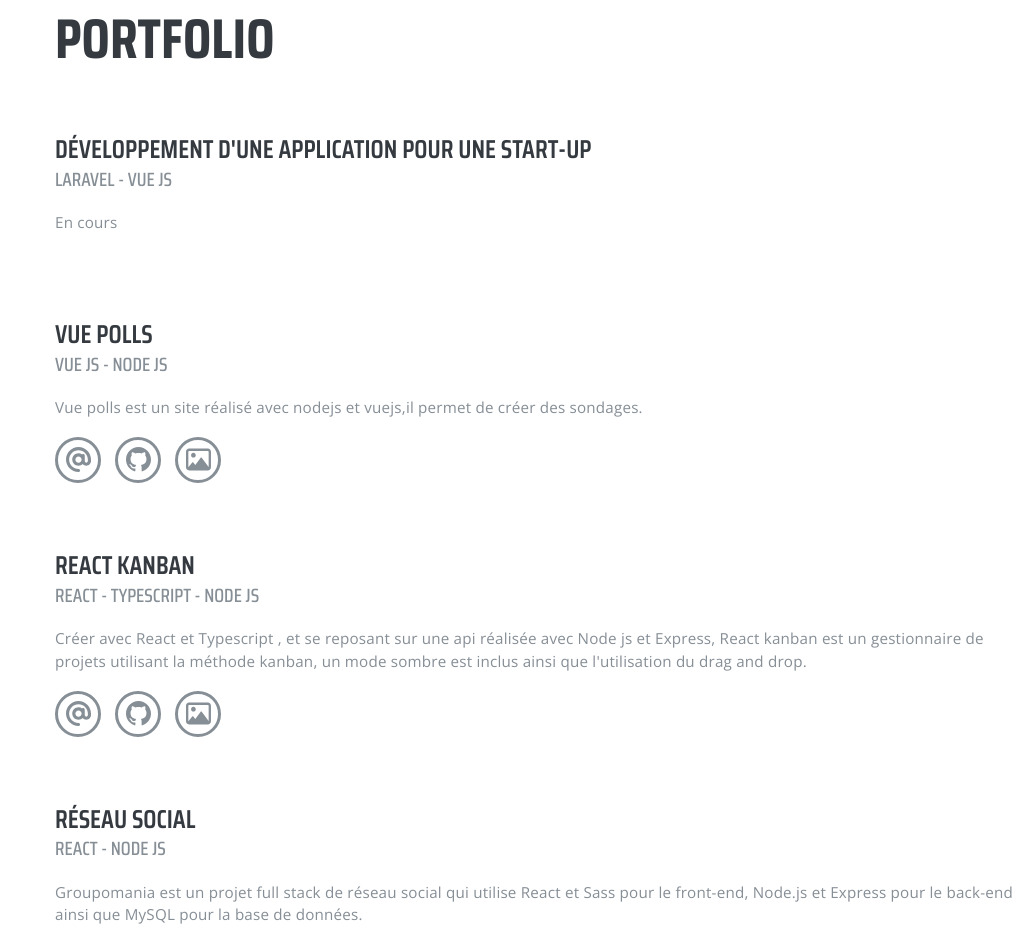
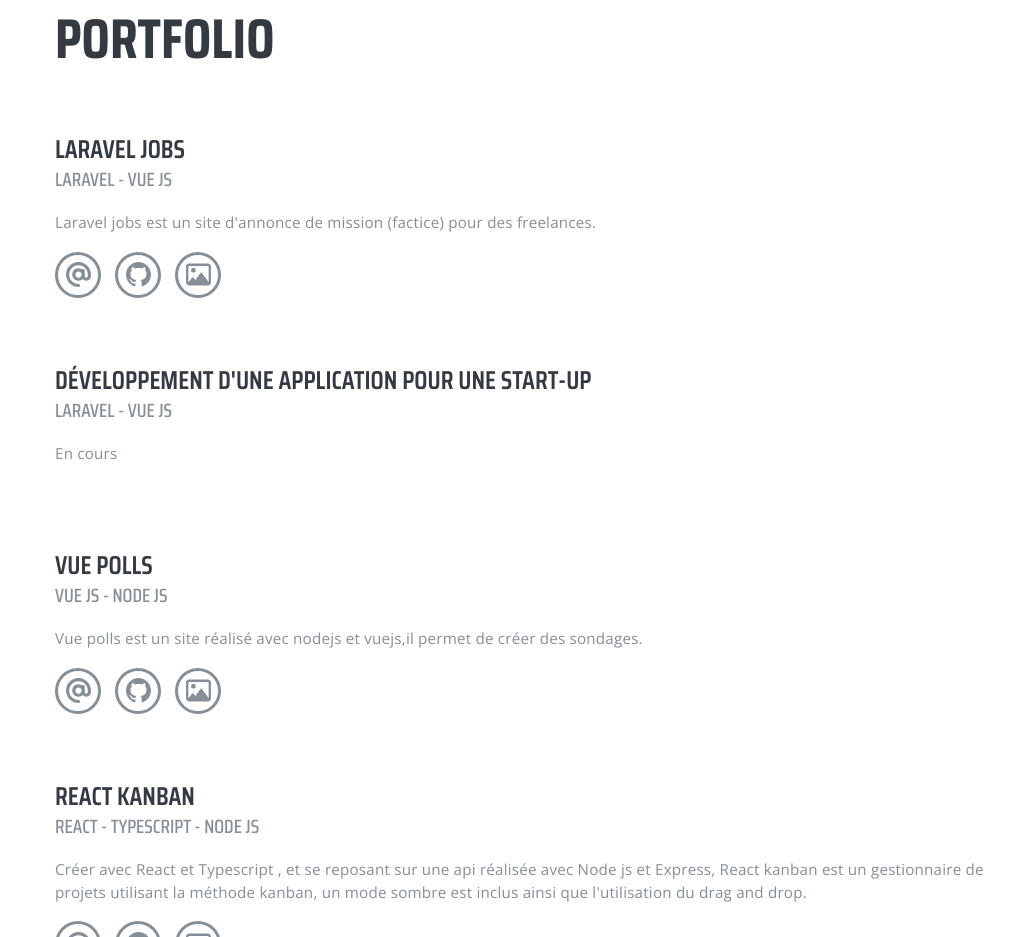
Before and after one commit to julabina/basic-portfolio, a website: page index.html in a window 1280 px wide. Shown: the part 860-1797 px from the top of the page, without its empty margins (260-1280 px from the left). Drawn offline with nearby package versions, Linux system fonts and the light colour scheme.

Commit message:
add laravel jobs

```diff
--- a/assets/script/app.js
+++ b/assets/script/app.js
@@ -10,6 +10,7 @@ const screenGames = ['games/1.webp', 'games/2.webp', 'games/3.webp', 'games/4.we
 const screenFrontend = ['frontendmentor/1.webp', 'frontendmentor/2.webp', 'frontendmentor/3.webp', 'frontendmentor/4.webp', 'frontendmentor/5.webp'];
 const screenKanban = ['kanban/1.webp', 'kanban/2.webp', 'kanban/3.webp', 'kanban/4.webp', 'kanban/5.webp', 'kanban/6.webp'];
 const screenPoll = ['poll/1.webp', 'poll/2.webp', 'poll/3.webp', 'poll/4.webp'];
+const screenJobs = ['jobs/1.webp', 'jobs/2.webp', 'jobs/3.webp', 'jobs/4.webp', 'jobs/5.webp', 'jobs/6.webp', 'jobs/7.webp', 'jobs/8.webp'];
 let imgArr = [];
 
 const openModal = (project) => {
@@ -39,6 +40,8 @@ const openModal = (project) => {
         imgArr = screenKanban;
     } else if (project === 'poll') {
         imgArr = screenPoll;
+    } else if (project === 'jobs') {
+        imgArr = screenJobs;
     }
 
     for (let i = 0; i < imgArr.length; i++) {
--- a/index.html
+++ b/index.html
@@ -43,6 +43,22 @@
             </section>
             <section class="portfolio__content__section portfolio__content__project" id="project">
                 <h2>Portfolio</h2>
+                <article>
+                    <h3>Laravel jobs</h3>
+                    <h4>Laravel - Vue js</h4>
+                    <p class="portfolio__content__project__para">Laravel jobs est un site d'annonce de mission (factice) pour des freelances.</p>
+                    <div class="portfolio__content__project__optionsCont">
+                        <a target="_blank" rel="noopener" href="https://jobs.julienlenfume.com/"><div class="portfolio__content__project__optionsCont__option">
+                            <img src="./assets/images/at-solid.svg" alt="Live site icon">
+                        </div></a>
+                        <a target="_blank" rel="noopener" href="https://github.com/julabina/laravel-freelance-jobs"><div class="portfolio__content__project__optionsCont__option">
+                            <img src="./assets/images/github.svg" alt="github icon">
+                        </div></a>
+                        <div onClick="openModal('jobs')" class="portfolio__content__project__optionsCont__option">
+                            <img src="./assets/images/image-regular.svg" alt="Screenshot icon">
+                        </div>
+                    </div>
+                </article>
                 <article>
                     <h3>Développement d'une application pour une Start-up</h3>
                     <h4>Laravel - Vue js</h4>
```
Also changed, not shown: assets/images/screenshot/jobs/1.webp (added), assets/images/screenshot/jobs/2.webp (added), assets/images/screenshot/jobs/3.webp (added), assets/images/screenshot/jobs/4.webp (added), assets/images/screenshot/jobs/5.webp (added), assets/images/screenshot/jobs/6.webp (added), assets/images/screenshot/jobs/7.webp (added), assets/images/screenshot/jobs/8.webp (added).
